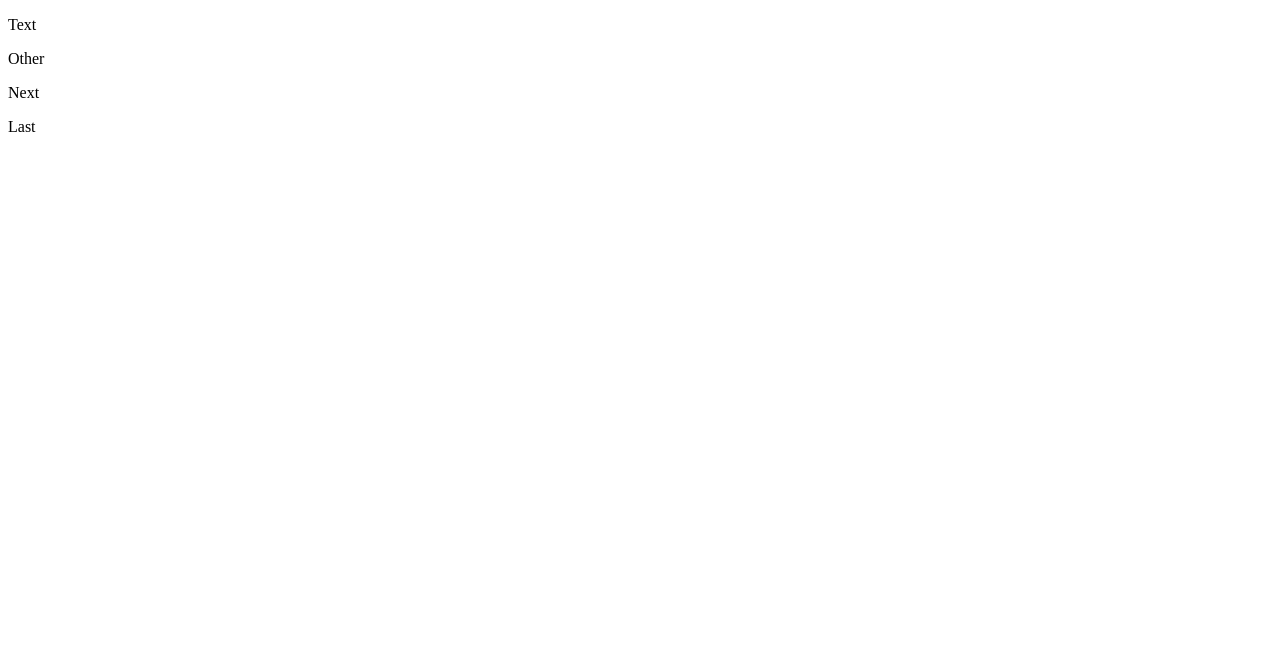
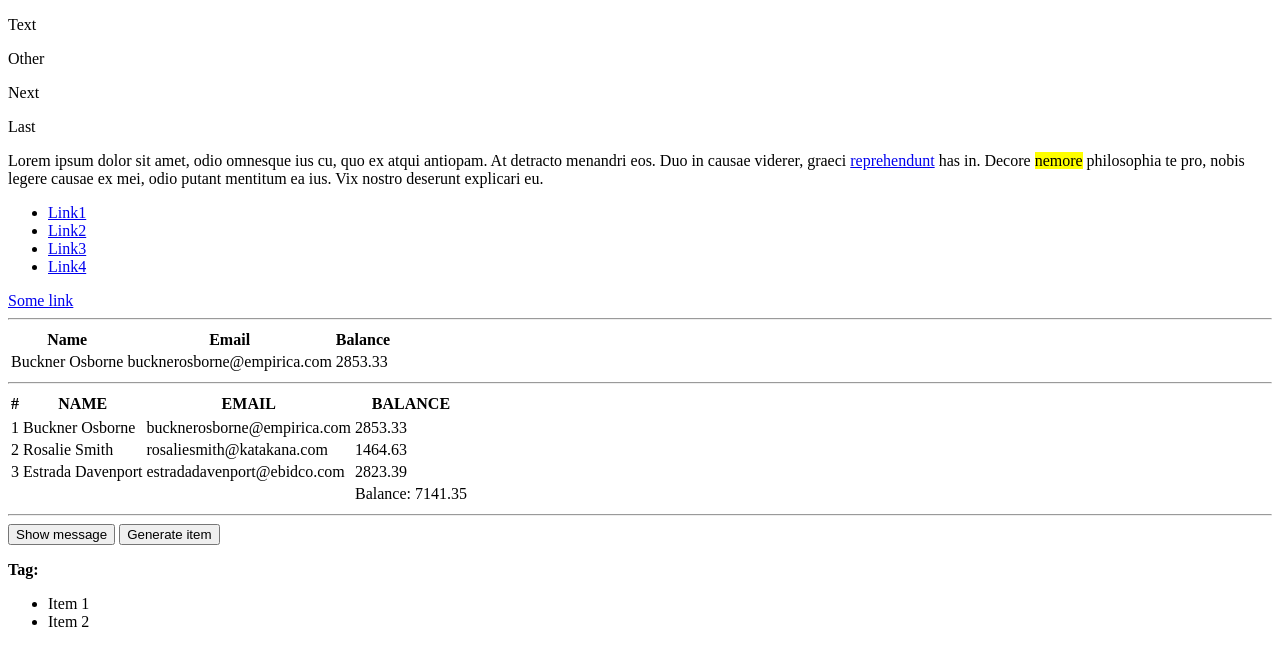
Before and after one commit to aakovalenko/Andrii-Kovalenko, a plain HTML site: page homework_4/index.html in a window 1280 px wide. Drawn offline with Linux system fonts and the light colour scheme.

Commit message:
task 1-9

```diff
--- a/homework_4/app.js
+++ b/homework_4/app.js
@@ -18,3 +18,157 @@ console.log(firstDivNodes);
 for (let i = 1; i < firstDivNodes.length -1; i++) {
  console.log(firstDivNodes[i]) ;
 }
+
+//5
+function isParent(parent, child) {
+  //console.log(parent);
+  console.log(`***************`);
+  console.log(child);
+   console.log(`***************`);
+  //const z = child.closest(parent);
+
+}
+isParent(document.body.children[3], document.querySelector('mark'));
+
+//6
+const a = document.querySelectorAll('a');
+a.forEach( a => {
+  if (!a.closest('ul')){
+    console.log(a);
+  }
+});
+//console.log(newA);
+
+//7
+const elem = document.querySelector('ul');
+const nextElemAfterUl = elem.nextElementSibling;
+const prevElemAfterUl = elem.previousElementSibling
+console.log(nextElemAfterUl);
+console.log(prevElemAfterUl);
+
+//8
+const users = [
+  {
+    "_id": "5d220b10e8265cc978e2586b",
+    "isActive": true,
+    "balance": 2853.33,
+    "age": 20,
+    "name": "Buckner Osborne",
+    "gender": "male",
+    "company": "EMPIRICA",
+    "email": "bucknerosborne@empirica.com",
+    "phone": "+1 (850) 411-2997",
+    "registered": "2018-08-13T04:28:45 -03:00",
+		"nestedField": { total: 300 }
+  },
+  {
+    "_id": "5d220b10144ef972f6c2b332",
+    "isActive": true,
+    "balance": 1464.63,
+    "age": 38,
+    "name": "Rosalie Smith",
+    "gender": "female",
+    "company": "KATAKANA",
+    "email": "rosaliesmith@katakana.com",
+    "phone": "+1 (943) 463-2496",
+    "registered": "2016-12-09T05:15:34 -02:00",
+		"nestedField": { total: 400 }
+  },
+  {
+    "_id": "5d220b1083a0494655cdecf6",
+    "isActive": false,
+    "balance": 2823.39,
+    "age": 40,
+    "name": "Estrada Davenport",
+    "gender": "male",
+    "company": "EBIDCO",
+    "email": "estradadavenport@ebidco.com",
+    "phone": "+1 (890) 461-2088",
+    "registered": "2016-03-04T03:36:38 -02:00",
+		"nestedField": { total: 200 }
+  }
+];
+
+const resultBalanceUser = users.reduce( (acc,user) => {
+
+  return acc + user.balance;
+},0);
+
+const userTh = [
+  "#","name", "email", "balance"
+]
+
+const tableDiv = document.querySelector(".myTable");
+
+const myTable = document.createElement("table");
+const myTr = document.createElement("tr");
+const userTr = document.createElement("tr");
+
+const userTrBalance = document.createElement("tr");
+const userTdBalance = document.createElement("td");
+const emptyTdBalance = document.createElement("td");
+const emptyTdBalance2 = document.createElement("td");
+const emptyTdBalance3 = document.createElement("td");
+userTdBalance.textContent = `Balance: ${resultBalanceUser}`;
+
+const userThFragment = document.createDocumentFragment();
+const userTdFragment = document.createDocumentFragment();
+
+userTh.forEach(uth => {
+  const thDomEl = document.createElement('th');
+  thDomEl.textContent = uth.toUpperCase();
+  userThFragment.appendChild(thDomEl);
+});
+
+tableDiv.appendChild(myTable);
+myTable.appendChild(myTr);
+myTr.appendChild(userThFragment);
+myTable.appendChild(userTr);
+
+console.log(users.length);
+
+for (z = 0; z < users.length; z++) {
+
+  for (let i = 0; i < users.length; i++) {
+    const userTrNextGen = document.createElement("tr");
+
+    const {name, email, balance} = users[i];
+
+    const tdDomEl = document.createElement('td');
+    tdDomEl.textContent = i + 1 ;
+     const tdDomEl1 = document.createElement('td');
+     tdDomEl1.textContent = name ;
+
+     const tdDomEl2 = document.createElement('td');
+     tdDomEl2.textContent = email ;
+
+     const tdDomEl3 = document.createElement('td');
+     tdDomEl3.textContent = balance ;
+
+     userTdFragment.appendChild(tdDomEl);
+    userTdFragment.appendChild(tdDomEl1);
+    userTdFragment.appendChild(tdDomEl2);
+    userTdFragment.appendChild(tdDomEl3);
+
+    userTrNextGen.appendChild(userTdFragment);
+    myTable.appendChild(userTrNextGen);
+  }
+  break;
+}
+
+myTable.appendChild(userTrBalance);
+userTrBalance.appendChild(emptyTdBalance);
+userTrBalance.appendChild(emptyTdBalance2);
+userTrBalance.appendChild(emptyTdBalance3);
+userTrBalance.appendChild(userTdBalance);
+
+// 9.По нажатию на кнопку "btn-msg" должен появиться алерт с тем текстом который находится в
+// атрибуте data-text у кнопки.
+const btn = document.querySelector('#btn-msg');
+
+btn.addEventListener('click', handler => {
+  alert(btn.dataset.text);
+});
+
+
+//3. При нажатии на любой узел документа показать в элементе с id=tag имя тега нажатого элемента.
--- a/homework_4/index.html
+++ b/homework_4/index.html
@@ -15,6 +15,47 @@
     </div>
     <div></div>
     <div></div>
+    <div>
+      <article>
+      <p>Lorem ipsum dolor sit amet, odio omnesque ius cu, quo ex atqui antiopam. At detracto menandri eos.
+      Duo in causae viderer, graeci <a href="#">reprehendunt</a> has in. Decore <mark>nemore</mark>
+      philosophia te pro, nobis legere causae ex mei, odio putant mentitum ea ius. Vix nostro deserunt explicari
+      eu.</p>
+      </article>
+      </div>
+      <ul>
+      <li><a href="#">Link1</a></li>
+      <li><a href="#">Link2</a></li>
+      <li><a href="#">Link3</a></li>
+      <li><a href="#">Link4</a></li>
+      </ul><span></span>
+      <a href="#">Some link</a>
+      <hr>
+      <!-- Fot test-->
+      <table>
+        <tr>
+          <th>Name</th>
+          <th>Email</th>
+          <th>Balance</th>
+        </tr>
+        <tr>
+          <td>Buckner Osborne</td>
+          <td>bucknerosborne@empirica.com</td>
+          <td>2853.33</td>
+        </tr>
+      </table>
+<hr>
+      <div class="myTable">
+
+      </div>
+      <hr>
+                <button id="btn-msg" data-text="Custom message">Show message</button>
+          <button id="btn-generate">Generate item</button>
+          <p><strong id="tag">Tag:</strong></p>
+          <ul>
+          <li>Item 1</li>
+          <li>Item 2</li>
+          </ul>
 </body>
 <script src="app.js"></script>
 </html>
```
